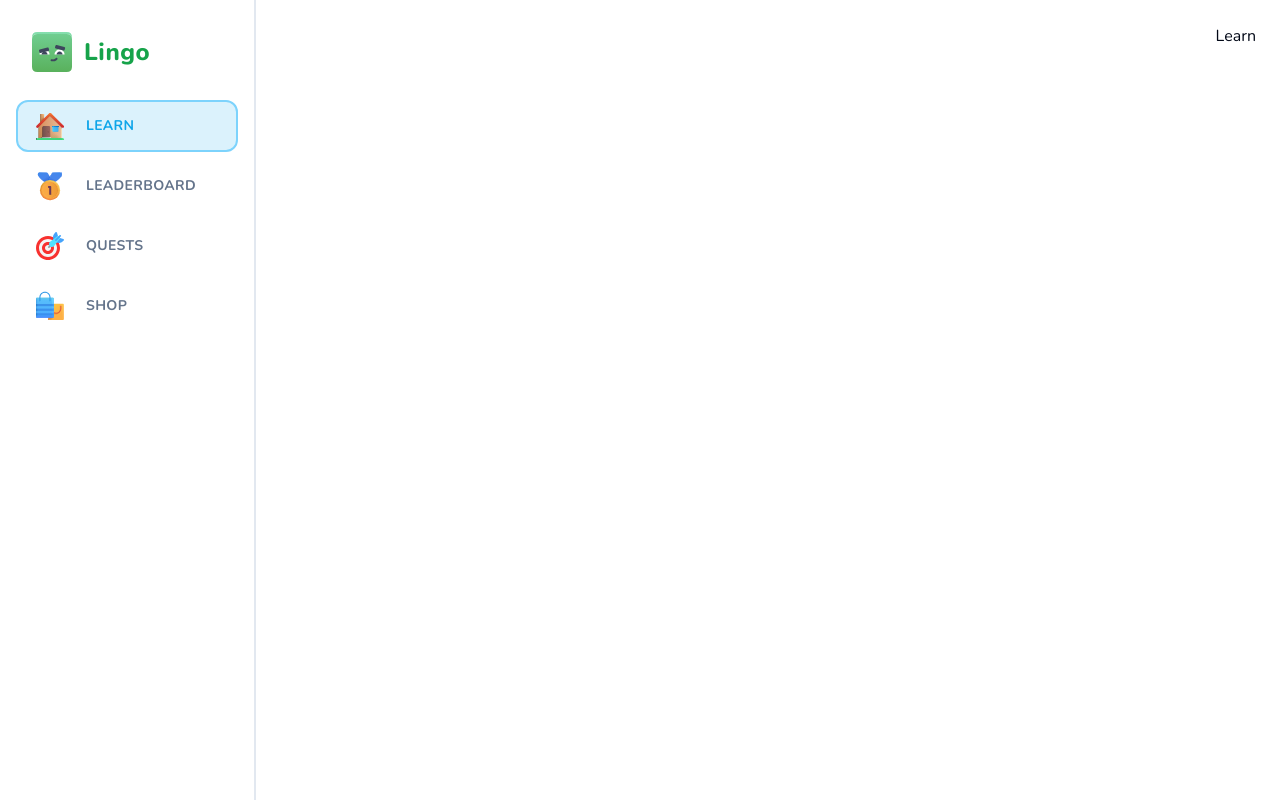
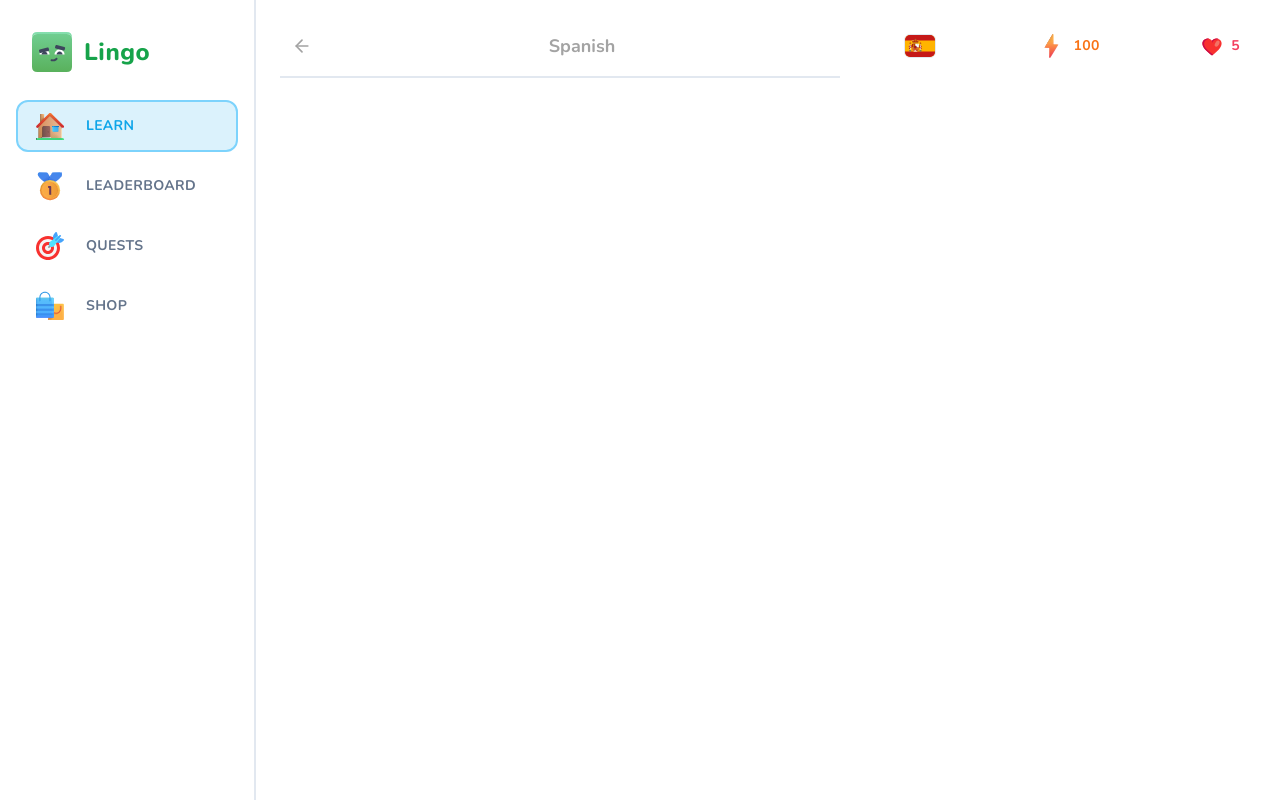
Before and after one commit to Triv2/duolingoclone, a Next.js app: page /learn in a window 1280 px wide. Built offline with nearby package versions, Linux system fonts and the light colour scheme.

Commit message:
Chapter learn page wrappers complete

```diff
--- a/app/(main)/learn/page.tsx
+++ b/app/(main)/learn/page.tsx
@@ -1,10 +1,23 @@
+import { FeedWrapper } from "@/components/feed-wrapper";
+import { UserProgress } from "@/components/user-progress";
+import { StickyWrapper } from "@/components/sticky-wrapper";
 
-const LearnPage = async () => {
+import { Header } from "./header";
 
-
+const LearnPage = () => {
   return (
     <div className="flex flex-row-reverse gap-[48px] px-6">
-    Learn
+      <StickyWrapper>
+        <UserProgress
+          activeCourse={{ title: "Spanish", imageSrc: "/es.svg" }}
+          hearts={5}
+          points={100}
+          hasActiveSubscription={false}
+        />
+      </StickyWrapper>
+      <FeedWrapper>
+        <Header title="Spanish" />
+      </FeedWrapper>
     </div>
   );
 };
--- /dev/null
+++ b/components/feed-wrapper.tsx
@@ -0,0 +1,13 @@
+type Props = {
+  children: React.ReactNode;
+};
+
+export const FeedWrapper = ({
+  children
+}: Props) => {
+  return (
+    <div className="flex-1 relative top-0 pb-10">
+      {children}
+    </div>
+  );
+};
--- /dev/null
+++ b/components/sticky-wrapper.tsx
@@ -0,0 +1,13 @@
+type Props = {
+  children: React.ReactNode;
+};
+
+export const StickyWrapper = ({ children }: Props) => {
+  return (
+    <div className="hidden lg:block w-[368px] sticky self-end bottom-6">
+      <div className="min-h-[calc(100vh-48px)] sticky top-6 flex flex-col gap-y-4">
+        {children}
+      </div>
+    </div>
+  );
+};
--- /dev/null
+++ b/components/user-progress.tsx
@@ -0,0 +1,51 @@
+import Link from "next/link";
+import Image from "next/image";
+import { InfinityIcon } from "lucide-react";
+
+
+import { Button } from "@/components/ui/button";
+
+type Props = {
+  activeCourse: any;
+  hearts: number;
+  points: number;
+  hasActiveSubscription: boolean;
+};
+
+export const UserProgress = ({
+  activeCourse,
+  points,
+  hearts,
+  hasActiveSubscription
+}: Props) => {
+  return (
+    <div className="flex items-center justify-between gap-x-2 w-full">
+      <Link href="/courses">
+        <Button variant="ghost">
+          <Image
+            src={activeCourse.imageSrc}
+            alt={activeCourse.title}
+            className="rounded-md border"
+            width={32}
+            height={32}
+          />
+        </Button>
+      </Link>
+      <Link href="/shop">
+        <Button variant="ghost" className="text-orange-500">
+          <Image src="/points.svg" height={28} width={28} alt="Points" className="mr-2" />
+          {points}
+        </Button>
+      </Link>
+      <Link href="/shop">
+        <Button variant="ghost" className="text-rose-500">
+          <Image src="/heart.svg" height={22} width={22} alt="Hearts" className="mr-2" />
+          {hasActiveSubscription
+            ? <InfinityIcon className="h-4 w-4 stroke-[3]" />
+            : hearts
+          }
+        </Button>
+      </Link>
+    </div>
+  );
+};
```
Also changed, not shown: 1 other file (tests, documents, lock files or other folders).
